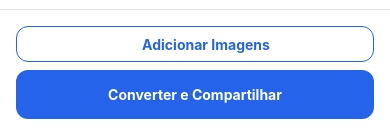
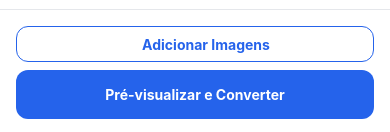
Before and after one commit to guilhermedesales/Editor-PDF, a React Native app: screen /ConvertToPdf in a window 390 px wide. Shown: the part 709-841 px from the top of the page. Built offline with nearby package versions, Linux system fonts and the light colour scheme; some icons are missing.

Commit message:
feat: update app name and slug to PDF Studio, enhance ConvertToPdfScreen with preview functionality, and remove unused assets

```diff
--- a/app.json
+++ b/app.json
@@ -1,13 +1,13 @@
 {
   "expo": {
-    "name": "EditorPDF",
-    "slug": "EditorPDF",
+    "name": "PDF Studio",
+    "slug": "PDF-Studio",
     "version": "1.0.0",
     "orientation": "portrait",
     "icon": "./assets/icon.png",
     "userInterfaceStyle": "light",
     "splash": {
-      "image": "./assets/splash-icon.png",
+      "image": "./assets/icon.png",
       "resizeMode": "contain",
       "backgroundColor": "#ffffff"
     },
--- a/src/screens/ConvertToPdfScreen.tsx
+++ b/src/screens/ConvertToPdfScreen.tsx
@@ -1,7 +1,7 @@
 import React, { useState } from 'react';
 import { View, Text, StyleSheet, Pressable, FlatList, Alert, ActivityIndicator, Image } from 'react-native';
 import { useSafeAreaInsets } from 'react-native-safe-area-context';
-import { ArrowLeft, Plus, X, FileImage, Pencil, RotateCw } from 'lucide-react-native';
+import { ArrowLeft, Plus, X, FileImage, Pencil, RotateCw, Eye } from 'lucide-react-native';
 import * as ImagePicker from 'expo-image-picker';
 import * as ImageManipulator from 'expo-image-manipulator';
 import * as Sharing from 'expo-sharing';
@@ -11,16 +11,31 @@ import { useThemeStore } from '../store/useThemeStore';
 import { spacing, radius, typography } from '../constants/theme';
 import { saveGeneratedPdf } from '../services/pdfFileIO';
 import ImageEditModal from '../components/ImageEditModal';
+import MergePreviewModal from '../components/MergePreviewModal';
 
 interface PickedImage { uri: string; type: 'jpeg' | 'png'; }
+
+function bytesToBase64(bytes: Uint8Array): string {
+  let binary = '';
+  const chunkSize = 8192;
+  for (let i = 0; i < bytes.length; i += chunkSize) {
+    binary += String.fromCharCode(...bytes.subarray(i, i + chunkSize));
+  }
+  return btoa(binary);
+}
 
 export default function ConvertToPdfScreen({ navigation }: any) {
   const insets = useSafeAreaInsets();
   const { colors } = useThemeStore();
   const [images, setImages] = useState<PickedImage[]>([]);
-  const [working, setWorking] = useState(false);
   const [editingIndex, setEditingIndex] = useState<number | null>(null);
   const [rotatingIndex, setRotatingIndex] = useState<number | null>(null);
+
+  const [showPreview, setShowPreview] = useState(false);
+  const [previewBase64, setPreviewBase64] = useState<string | null>(null);
+  const [generatedBytesCache, setGeneratedBytesCache] = useState<Uint8Array | null>(null);
+  const [buildingPreview, setBuildingPreview] = useState(false);
+  const [sharing, setSharing] = useState(false);
 
   async function handleAdd() {
     const result = await ImagePicker.launchImageLibraryAsync({
@@ -58,32 +73,51 @@ export default function ConvertToPdfScreen({ navigation }: any) {
     setEditingIndex(null);
   }
 
-  async function handleConvert() {
+  async function buildPdfBytes(): Promise<Uint8Array> {
+    const pdfDoc = await PDFDocument.create();
+    for (const img of images) {
+      const bytes = await new File(img.uri).bytes();
+      const embedded = img.type === 'png' ? await pdfDoc.embedPng(bytes) : await pdfDoc.embedJpg(bytes);
+      const page = pdfDoc.addPage([embedded.width, embedded.height]);
+      page.drawImage(embedded, { x: 0, y: 0, width: embedded.width, height: embedded.height });
+    }
+    return pdfDoc.save();
+  }
+
+  async function handleOpenPreview() {
     if (images.length === 0) {
       Alert.alert('Adicione ao menos uma imagem');
       return;
     }
-    setWorking(true);
+    setShowPreview(true);
+    setBuildingPreview(true);
+    setPreviewBase64(null);
     try {
-      const pdfDoc = await PDFDocument.create();
-      for (const img of images) {
-        const bytes = await new File(img.uri).bytes();
-        const embedded = img.type === 'png' ? await pdfDoc.embedPng(bytes) : await pdfDoc.embedJpg(bytes);
-        const page = pdfDoc.addPage([embedded.width, embedded.height]);
-        page.drawImage(embedded, { x: 0, y: 0, width: embedded.width, height: embedded.height });
-      }
-      const pdfBytes = await pdfDoc.save();
-      const { uri } = await saveGeneratedPdf(pdfBytes, `Imagens_para_PDF_${Date.now()}`);
+      const pdfBytes = await buildPdfBytes();
+      setGeneratedBytesCache(pdfBytes);
+      setPreviewBase64(bytesToBase64(pdfBytes));
+    } catch (err: any) {
+      Alert.alert('Erro ao montar prévia', String(err?.message ?? err));
+      setShowPreview(false);
+    } finally {
+      setBuildingPreview(false);
+    }
+  }
 
+  async function handleConfirmShare(fileName: string) {
+    if (!generatedBytesCache) return;
+    setSharing(true);
+    try {
+      const { uri } = await saveGeneratedPdf(generatedBytesCache, fileName);
       const canShare = await Sharing.isAvailableAsync();
       if (canShare) await Sharing.shareAsync(uri, { mimeType: 'application/pdf', dialogTitle: 'Compartilhar PDF' });
       else Alert.alert('PDF gerado', `Salvo em: ${uri}`);
-
+      setShowPreview(false);
       navigation.goBack();
     } catch (err: any) {
       Alert.alert('Erro ao converter', String(err?.message ?? err));
     } finally {
-      setWorking(false);
+      setSharing(false);
     }
   }
 
@@ -94,7 +128,14 @@ export default function ConvertToPdfScreen({ navigation }: any) {
           <ArrowLeft size={22} color={colors.neutral} />
         </Pressable>
         <Text style={[styles.headerTitle, { color: colors.neutral }]}>Converter para PDF</Text>
-        <View style={{ width: 22 }} />
+        {images.length > 0 ? (
+          <Pressable style={styles.previewLink} onPress={handleOpenPreview}>
+            <Eye size={14} color={colors.primary} />
+            <Text style={[styles.previewLinkText, { color: colors.primary }]}>Prévia</Text>
+          </Pressable>
+        ) : (
+          <View style={{ width: 22 }} />
+        )}
       </View>
 
       <Text style={[styles.hint, { color: colors.secondary }]}>
@@ -144,12 +185,8 @@ export default function ConvertToPdfScreen({ navigation }: any) {
           <Plus size={18} color={colors.primary} />
           <Text style={[styles.addButtonText, { color: colors.primary }]}>Adicionar Imagens</Text>
         </Pressable>
-        <Pressable
-          style={[styles.actionButton, { backgroundColor: colors.primary, opacity: working ? 0.6 : 1 }]}
-          onPress={handleConvert}
-          disabled={working}
-        >
-          {working ? <ActivityIndicator color={colors.white} /> : <Text style={styles.actionButtonText}>Converter e Compartilhar</Text>}
+        <Pressable style={[styles.actionButton, { backgroundColor: colors.primary }]} onPress={handleOpenPreview}>
+          <Text style={styles.actionButtonText}>Pré-visualizar e Converter</Text>
         </Pressable>
       </View>
 
@@ -159,6 +196,15 @@ export default function ConvertToPdfScreen({ navigation }: any) {
         onClose={() => setEditingIndex(null)}
         onSave={handleEditSaved}
       />
+
+      <MergePreviewModal
+        visible={showPreview}
+        base64Pdf={buildingPreview ? null : previewBase64}
+        defaultName={`Imagens_para_PDF_${Date.now()}`}
+        onClose={() => setShowPreview(false)}
+        onConfirm={handleConfirmShare}
+        sharing={sharing}
+      />
     </View>
   );
 }
@@ -167,6 +213,8 @@ const styles = StyleSheet.create({
   container: { flex: 1 },
   header: { flexDirection: 'row', alignItems: 'center', justifyContent: 'space-between', paddingHorizontal: spacing.md, paddingVertical: spacing.sm },
   headerTitle: { fontSize: typography.body, fontWeight: '700' },
+  previewLink: { flexDirection: 'row', alignItems: 'center', gap: 4 },
+  previewLinkText: { fontSize: 13, fontWeight: '700' },
   hint: { fontSize: 12, paddingHorizontal: spacing.md, marginBottom: spacing.xs },
   emptyState: { alignItems: 'center', paddingVertical: spacing.xl, gap: spacing.sm, width: '100%' },
   emptyText: { textAlign: 'center', fontSize: typography.label },
--- a/src/screens/HomeScreen.tsx
+++ b/src/screens/HomeScreen.tsx
@@ -59,8 +59,7 @@ export default function HomeScreen({ navigation }: any) {
       </View>
 
       <ScrollView contentContainerStyle={{ paddingHorizontal: spacing.md, paddingBottom: spacing.xl }}>
-        <Text style={[styles.greeting, { color: colors.neutral }]}>Olá 👋</Text>
-        <Text style={[styles.subGreeting, { color: colors.secondary }]}>O que vamos criar hoje?</Text>
+
 
         <Text style={[styles.sectionLabel, { color: colors.secondary }]}>AÇÕES RÁPIDAS</Text>
         <View style={styles.grid}>
```
Also changed, not shown: assets/ChatGPT Image 18 de jul. de 2026, 15_44_16.png (deleted), assets/icon.png.
